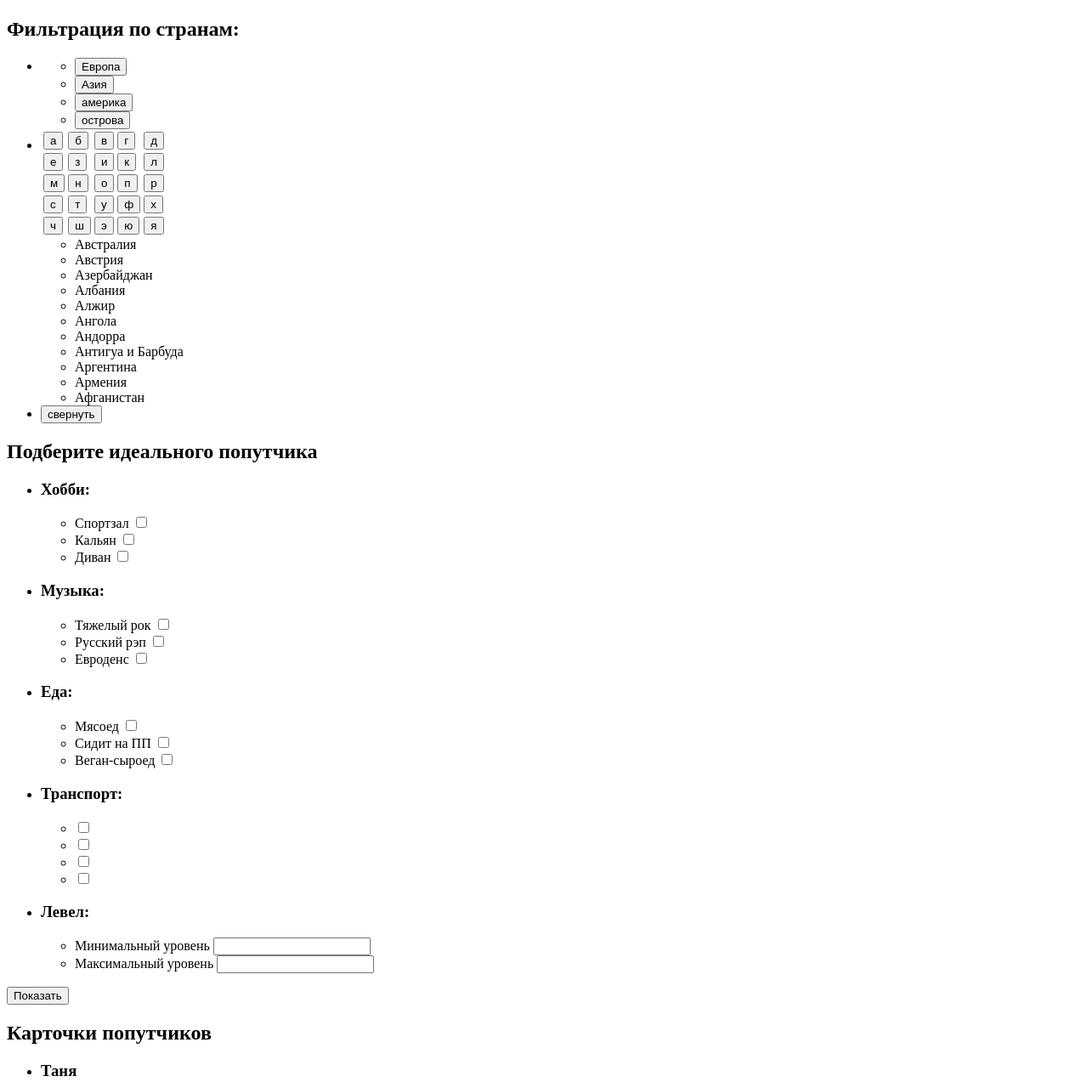
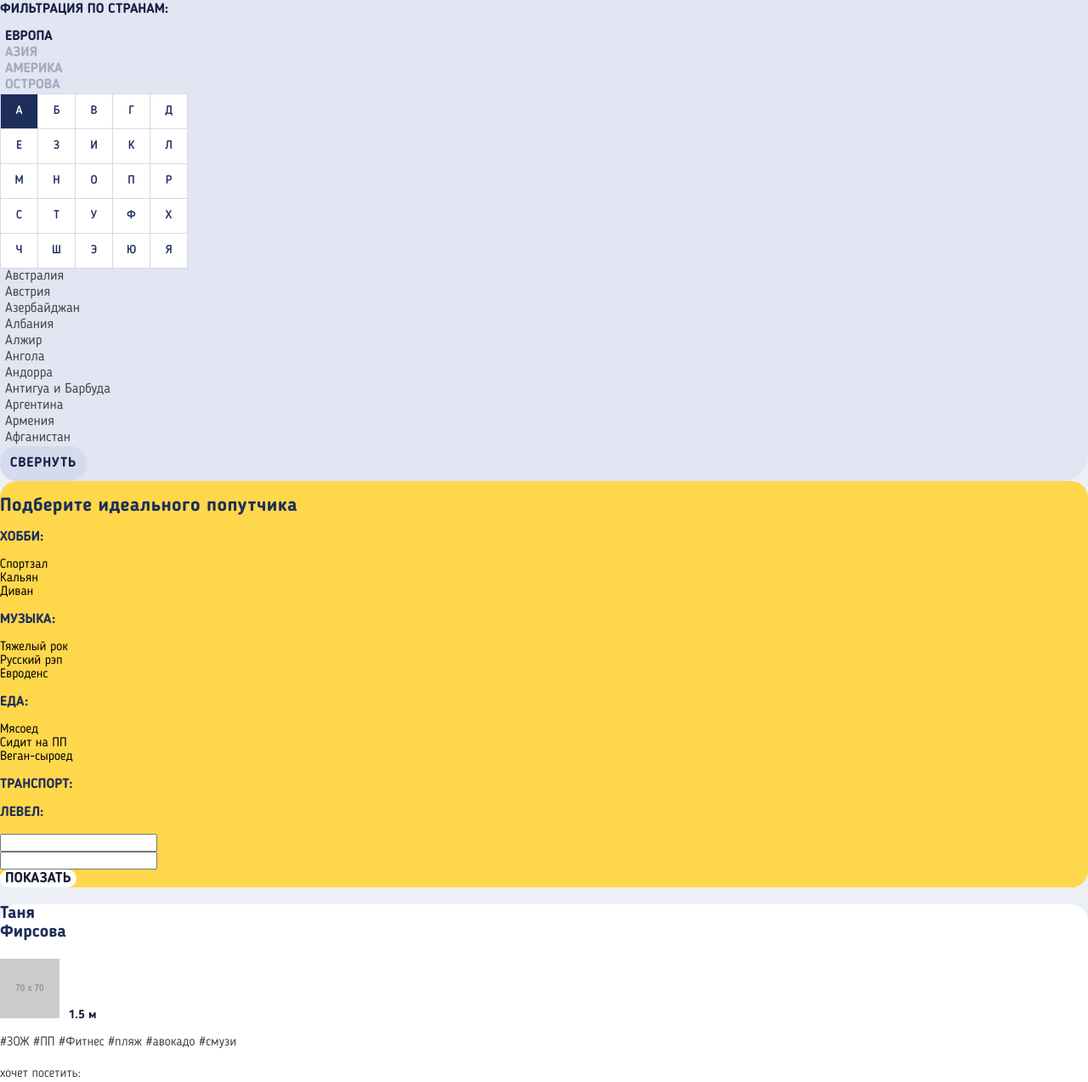
Before and after one commit to IvanLysukhin/1482089-pognali-21, a plain HTML site: page source/catalog.html in a window 1280 px wide. Shown: the part 315-1588 px from the top of the page at 85% size. Drawn offline with nearby package versions, Linux system fonts and the light colour scheme; files that its build step writes are made by us from their sources; placeholder pictures from the web are drawn by us.

Commit message:
Доделал базовые стили

```diff
--- a/source/catalog.html
+++ b/source/catalog.html
@@ -1,9 +1,10 @@
 <!DOCTYPE html>
-<html class="page" lang="ru">
+<html class="page page--background" lang="ru">
   <head>
     <meta charset="utf-8">
     <meta name="viewport" content="width=device-width, initial-scale=1">
     <title>HTML Academy: Погнали</title>
+    <link rel="stylesheet" href="css/style.css">
   </head>
   <body class="page__body">
     <header class="page-header">
@@ -54,7 +55,9 @@
       </nav>
     </header>
     <main class="page-main">
-      <h1 class="page-main__title">Попутчики</h1>
+      <div class="page-main__title-box">
+        <h1 class="page-main__title page-main__title--white">Попутчики</h1>
+      </div>
       <section class="country-filter">
         <h2 class="country-filter__title">Фильтрация по странам:</h2>
         <ul class="country-filter__list">
@@ -76,10 +79,10 @@
           </li>
           <li class="country-filter__item">
             <div class="country-choice">
-              <table class="country-choice__table">
+              <table class="country-choice__table country-choice__table--white">
                 <tr class="country-choice__row">
-                  <td class="country-choice__cell">
-                    <button class="country-choice__button" type="button">а</button>
+                  <td class="country-choice__cell country-choice__cell--active">
+                    <button class="country-choice__button country-choice__button--active" type="button">а</button>
                   </td>
                   <td class="country-choice__cell">
                     <button class="country-choice__button" type="button">б</button>
@@ -164,17 +167,39 @@
                 </tr>
               </table>
               <ul class="country-choice__countries-list">
-                <li class="country-choice__countries-item">Австралия</li>
-                <li class="country-choice__countries-item">Австрия</li>
-                <li class="country-choice__countries-item">Азербайджан</li>
-                <li class="country-choice__countries-item">Албания</li>
-                <li class="country-choice__countries-item">Алжир</li>
-                <li class="country-choice__countries-item">Ангола</li>
-                <li class="country-choice__countries-item">Андорра</li>
-                <li class="country-choice__countries-item">Антигуа и Барбуда</li>
-                <li class="country-choice__countries-item">Аргентина</li>
-                <li class="country-choice__countries-item">Армения</li>
-                <li class="country-choice__countries-item">Афганистан</li>
+                <li class="country-choice__countries-item">
+                  <button class="country-choice__country-button" type="button">Австралия</button>
+                </li>
+                <li class="country-choice__countries-item">
+                  <button class="country-choice__country-button" type="button">Австрия</button>
+                </li>
+                <li class="country-choice__countries-item">
+                  <button class="country-choice__country-button" type="button">Азербайджан</button>
+                </li>
+                <li class="country-choice__countries-item">
+                  <button class="country-choice__country-button" type="button">Албания</button>
+                </li>
+                <li class="country-choice__countries-item">
+                  <button class="country-choice__country-button" type="button">Алжир</button>
+                </li>
+                <li class="country-choice__countries-item">
+                  <button class="country-choice__country-button" type="button">Ангола</button>
+                </li>
+                <li class="country-choice__countries-item">
+                  <button class="country-choice__country-button" type="button">Андорра</button>
+                </li>
+                <li class="country-choice__countries-item">
+                  <button class="country-choice__country-button" type="button">Антигуа и Барбуда</button>
+                </li>
+                <li class="country-choice__countries-item">
+                  <button class="country-choice__country-button" type="button">Аргентина</button>
+                </li>
+                <li class="country-choice__countries-item">
+                  <button class="country-choice__country-button" type="button">Армения</button>
+                </li>
+                <li class="country-choice__countries-item">
+                  <button class="country-choice__country-button" type="button">Афганистан</button>
+                </li>
               </ul>
             </div>
           </li>
@@ -189,51 +214,51 @@
           <ul class="partners-filter__list">
             <li class="partners-filter__item">
               <h3 class="partners-filter__title">Хобби:</h3>
-              <ul class="partners-filter__hobbies-list">
-                <li class="partners-filter__hobbies-item">
-                  <label class="partners-filter__hobbies-name" for="gym">Спортзал</label>
+              <ul class="partners-filter__check-list">
+                <li class="partners-filter__check-item">
+                  <label class="partners-filter__check-name" for="gym">Спортзал</label>
                   <input class="visually-hidden" type="checkbox" id="gym" name="gym">
                 </li>
-                <li class="partners-filter__hobbies-item">
-                  <label class="partners-filter__hobbies-name" for="hookah">Кальян</label>
+                <li class="partners-filter__check-item">
+                  <label class="partners-filter__check-name" for="hookah">Кальян</label>
                   <input class="visually-hidden" type="checkbox" id="hookah" name="hookah">
                 </li>
-                <li class="partners-filter__hobbies-item">
-                  <label class="partners-filter__hobbies-name" for="sofa">Диван</label>
+                <li class="partners-filter__check-item">
+                  <label class="partners-filter__check-name" for="sofa">Диван</label>
                   <input class="visually-hidden" type="checkbox" id="sofa" name="sofa">
                 </li>
               </ul>
             </li>
             <li class="partners-filter__item">
               <h3 class="partners-filter__title">Музыка:</h3>
-              <ul class="partners-filter__music-list">
-                <li class="partners-filter__music-item">
-                  <label class="partners-filter__music-name" for="rock">Тяжелый рок</label>
+              <ul class="partners-filter__check-list">
+                <li class="partners-filter__check-item">
+                  <label class="partners-filter__check-name" for="rock">Тяжелый рок</label>
                   <input class="visually-hidden" type="checkbox" id="rock" name="rock">
                 </li>
-                <li class="partners-filter__music-item">
-                  <label class="partners-filter__music-name" for="rap">Русский рэп</label>
+                <li class="partners-filter__check-item">
+                  <label class="partners-filter__check-name" for="rap">Русский рэп</label>
                   <input class="visually-hidden" type="checkbox" id="rap" name="rap">
                 </li>
-                <li class="partners-filter__music-item">
-                  <label class="partners-filter__music-name" for="dance">Евроденс</label>
+                <li class="partners-filter__check-item">
+                  <label class="partners-filter__check-name" for="dance">Евроденс</label>
                   <input class="visually-hidden" type="checkbox" id="dance" name="dance">
                 </li>
               </ul>
             </li>
             <li class="partners-filter__item">
               <h3 class="partners-filter__title">Еда:</h3>
-              <ul class="partners-filter__food-list">
-                <li class="partners-filter__food-item">
-                  <label class="partners-filter__food-name" for="meat">Мясоед</label>
+              <ul class="partners-filter__check-list">
+                <li class="partners-filter__check-item">
+                  <label class="partners-filter__check-name" for="meat">Мясоед</label>
                   <input class="visually-hidden" type="checkbox" id="meat" name="meat">
                 </li>
-                <li class="partners-filter__food-item">
-                  <label class="partners-filter__food-name" for="healthy-food">Сидит на ПП</label>
+                <li class="partners-filter__check-item">
+                  <label class="partners-filter__check-name" for="healthy-food">Сидит на ПП</label>
                   <input class="visually-hidden" type="checkbox" id="healthy-food" name="healthy-food">
                 </li>
-                <li class="partners-filter__food-item">
-                  <label class="partners-filter__food-name" for="vegan">Веган-сыроед</label>
+                <li class="partners-filter__check-item">
+                  <label class="partners-filter__check-name" for="vegan">Веган-сыроед</label>
                   <input class="visually-hidden" type="checkbox" id="vegan" name="vegan">
                 </li>
               </ul>
@@ -283,6 +308,7 @@
         <h2 class="visually-hidden">Карточки попутчиков</h2>
         <ul class="partners-cards__list">
           <li class="partners-cards__item card">
+            <div class="card__wrapper">
               <h3 class="card__name">Таня<br>Фирсова</h3>
               <picture>
                 <img src="https://via.placeholder.com/70x70" width="70" height="70" alt="фото попутчика">
@@ -325,8 +351,10 @@
                 <p class="level-circle__text">level</p>
               </div>
               <button class="button card__button">Позвать!</button>
+            </div>
           </li>
           <li class="partners-cards__item card">
+            <div class="card__wrapper">
               <h3 class="card__name">Петя<br>Демин</h3>
               <picture>
                 <img src="https://via.placeholder.com/70x70" width="70" height="70" alt="фото попутчика">
@@ -366,8 +394,10 @@
                 <p class="level-circle__text">level</p>
               </div>
               <button class="button card__button">Позвать!</button>
+            </div>
           </li>
           <li class="partners-cards__item card">
+            <div class="card__wrapper">
               <h3 class="card__name">Марк<br>Смолов</h3>
               <picture>
                 <img src="https://via.placeholder.com/70x70" width="70" height="70" alt="фото попутчика">
@@ -410,8 +440,10 @@
                 <p class="level-circle__text">level</p>
               </div>
               <button class="button card__button">Позвать!</button>
+            </div>
           </li>
           <li class="partners-cards__item card">
+            <div class="card__wrapper">
               <h3 class="card__name">Лариса<br>Роговая</h3>
               <picture>
                 <img src="https://via.placeholder.com/70x70" width="70" height="70" alt="фото попутчика">
@@ -451,6 +483,7 @@
                 <p class="level-circle__text">level</p>
               </div>
               <button class="button card__button">Позвать!</button>
+            </div>
           </li>
           <li class="partners-cards__item card card--show-more">
             <button class="button card__button card__button--show-more">Показать еще</button>
--- a/source/less/blocks/button.less
+++ b/source/less/blocks/button.less
@@ -4,7 +4,7 @@
   border-radius: 25px;
   font-weight: bold;
   font-size: 17px;
-  color: @basic-blue;
+  color: @basic-blue-light;
   text-align: center;
   .main-font;
 }
--- /dev/null
+++ b/source/less/blocks/card.less
@@ -0,0 +1,59 @@
+.card {
+  background-color: @basic-white;
+  border-radius: 20px;
+
+  &--show-more {
+    background-color: transparent;
+  }
+}
+
+.card__name {
+  font-weight: bold;
+  font-size: 20px;
+  color: @basic-blue-light;
+}
+
+.card__like-button {
+  .main-font;
+  background-color: transparent;
+  border: none;
+  font-weight: bold;
+  font-size: 14px;
+  color: @basic-blue;
+  cursor: pointer;
+}
+
+.card__tags {
+  font-weight: normal;
+  font-size: 15px;
+  line-height: 18px;
+  color: @special_grey;
+}
+
+.card__countries-title {
+  font-weight: normal;
+  font-size: 15px;
+  color: @special_grey;
+}
+
+.card__countries-list {
+  .reset-list;
+  font-weight: 500;
+  font-size: 15px;
+  color: @basic-blue-light;
+  text-transform: uppercase;
+}
+
+.card__icons-list {
+  .reset-list;
+}
+
+.card__button {
+  color: @basic-blue;
+  text-transform: uppercase;
+
+  &--show-more {
+    background-color: transparent;
+    color: @basic-blue-light;
+  }
+}
--- a/source/less/blocks/country-choice.less
+++ b/source/less/blocks/country-choice.less
@@ -1,5 +1,9 @@
 .country-choice__table {
   border-collapse: collapse;
+
+  &--white {
+    background-color: @basic-white;
+  }
 }
 
 .country-choice__cell {
@@ -10,6 +14,10 @@
   height: 41px;
   padding: 0;
   border: 1px solid @light-grey-2;
+
+  &--active {
+    background-color: @basic-blue-light;
+  }
 }
 
 .country-choice__button {
@@ -23,6 +31,10 @@
   width: 100%;
   height: 100%;
   padding: 0;
+
+  &--active {
+    color: @basic-white;
+  }
 
   &:active {
     color: @basic-white;
--- /dev/null
+++ b/source/less/blocks/country-filter.less
@@ -0,0 +1,46 @@
+.country-filter {
+  background-color: @special-blue-light-3;
+  border-radius: 0 0 30px 30px;
+}
+
+.country-filter__title {
+  font-weight: bold;
+  font-size: 16px;
+  color: @dark-blue;
+  text-transform: uppercase;
+}
+
+.country-filter__list {
+  .reset-list;
+}
+
+.country-filter__world-list {
+  .reset-list;
+}
+
+.country-filter__world-button {
+  .main-font;
+  background-color: transparent;
+  border: none;
+  color: fade(@dark-blue, 30%);
+  font-weight: bold;
+  font-size: 16px;
+  text-transform: uppercase;
+
+  &--active {
+    color: @dark-blue;
+  }
+}
+
+.country-filter__button {
+  .main-font;
+  border: none;
+  border-radius: 20px;
+  font-weight: bold;
+  font-size: 16px;
+  letter-spacing: 0.05em;
+  text-transform: uppercase;
+  color: @dark-blue;
+  background-color: @button-background;
+  padding: 12px;
+}
--- a/source/less/blocks/footer.less
+++ b/source/less/blocks/footer.less
@@ -1,5 +1,6 @@
 .footer {
   border-radius: 30px 30px 0 0;
+  background-color: @basic-white;
 }
 
 .footer__list {
--- /dev/null
+++ b/source/less/blocks/form-box.less
@@ -0,0 +1,12 @@
+.form-box {
+  background-color: @basic-yellow;
+  color: @basic-blue-light;
+  border-radius: 20px;
+}
+
+.form-box__title {
+  font-weight: bold;
+  font-size: 22px;
+  line-height: 22px;
+  letter-spacing: 0.02em;
+}
--- a/source/less/blocks/generating-plan.less
+++ b/source/less/blocks/generating-plan.less
@@ -21,6 +21,8 @@
 }
 
 .generating-plan__button {
+  text-transform: uppercase;
+
   &--back {
     background-color: transparent;
   }
--- /dev/null
+++ b/source/less/blocks/pagination.less
@@ -0,0 +1,10 @@
+.pagination__list {
+  .reset-list;
+}
+
+.pagination__link {
+  text-decoration: none;
+  font-weight: bold;
+  font-size: 20px;
+  color: @basic-blue-light;
+}
--- /dev/null
+++ b/source/less/blocks/partners-cards.less
@@ -0,0 +1,3 @@
+.partners-cards__list {
+  .reset-list;
+}
--- /dev/null
+++ b/source/less/blocks/partners-filter.less
@@ -0,0 +1,31 @@
+.partners-filter__list {
+  .reset-list;
+}
+
+.partners-filter__title {
+  font-weight: bold;
+  font-size: 16px;
+  text-transform: uppercase;
+}
+
+.partners-filter__check-list {
+  .reset-list;
+  font-weight: normal;
+  font-size: 15px;
+  color: @basic-black;
+}
+
+.partners-filter__level-list {
+  .reset-list;
+}
+
+.partners-filter__button {
+  .main-font;
+  background-color: @basic-white;
+  color: @basic-blue;
+  font-weight: bold;
+  font-size: 17px;
+  text-transform: uppercase;
+  border: none;
+  border-radius: 25px;
+}
--- /dev/null
+++ b/source/less/blocks/plans.less
@@ -0,0 +1,26 @@
+.plans__description {
+  font-weight: normal;
+  font-size: 16px;
+  line-height: 22px;
+  color: @special_grey;
+}
+
+.plans__list {
+  .reset-list;
+}
+
+.plans__name {
+  font-weight: 500;
+  font-size: 18px;
+}
+
+.plans__text {
+  .main-font;
+  resize: none;
+  width: 100%;
+  height: 220px;
+  color: @special_grey;
+  border: 1px solid @border-grey;
+  box-sizing: border-box;
+  border-radius: 4px;
+}
--- a/source/less/style.less
+++ b/source/less/style.less
@@ -24,3 +24,10 @@
 @import "blocks/calendar.less";
 @import "blocks/route.less";
 @import "blocks/country-choice.less";
+@import "blocks/plans.less";
+@import "blocks/country-filter.less";
+@import "blocks/form-box.less";
+@import "blocks/partners-filter.less";
+@import "blocks/partners-cards.less";
+@import "blocks/card.less";
+@import "blocks/pagination.less";
--- a/source/less/utils/colors.less
+++ b/source/less/utils/colors.less
@@ -18,4 +18,6 @@
 @hover-border: #959BB2;
 @special-blue-light: #DFE3F0;
 @special-blue-light-2: #D4D9EB;
+@special-blue-light-3: #E2E5F2;
 @basic-orange: #FF5C23;
+@button-background: #D6DAED;
--- a/source/less/utils/global.less
+++ b/source/less/utils/global.less
@@ -9,6 +9,10 @@
 .page {
   .main-font;
   height: 100%;
+
+  &--background {
+    background-color: @lightest-blue;
+  }
 }
 
 .page__body {
```
Also changed, not shown: source/form.html (+1 -1 lines). Lines whose indentation alone changed are shown as unchanged.
